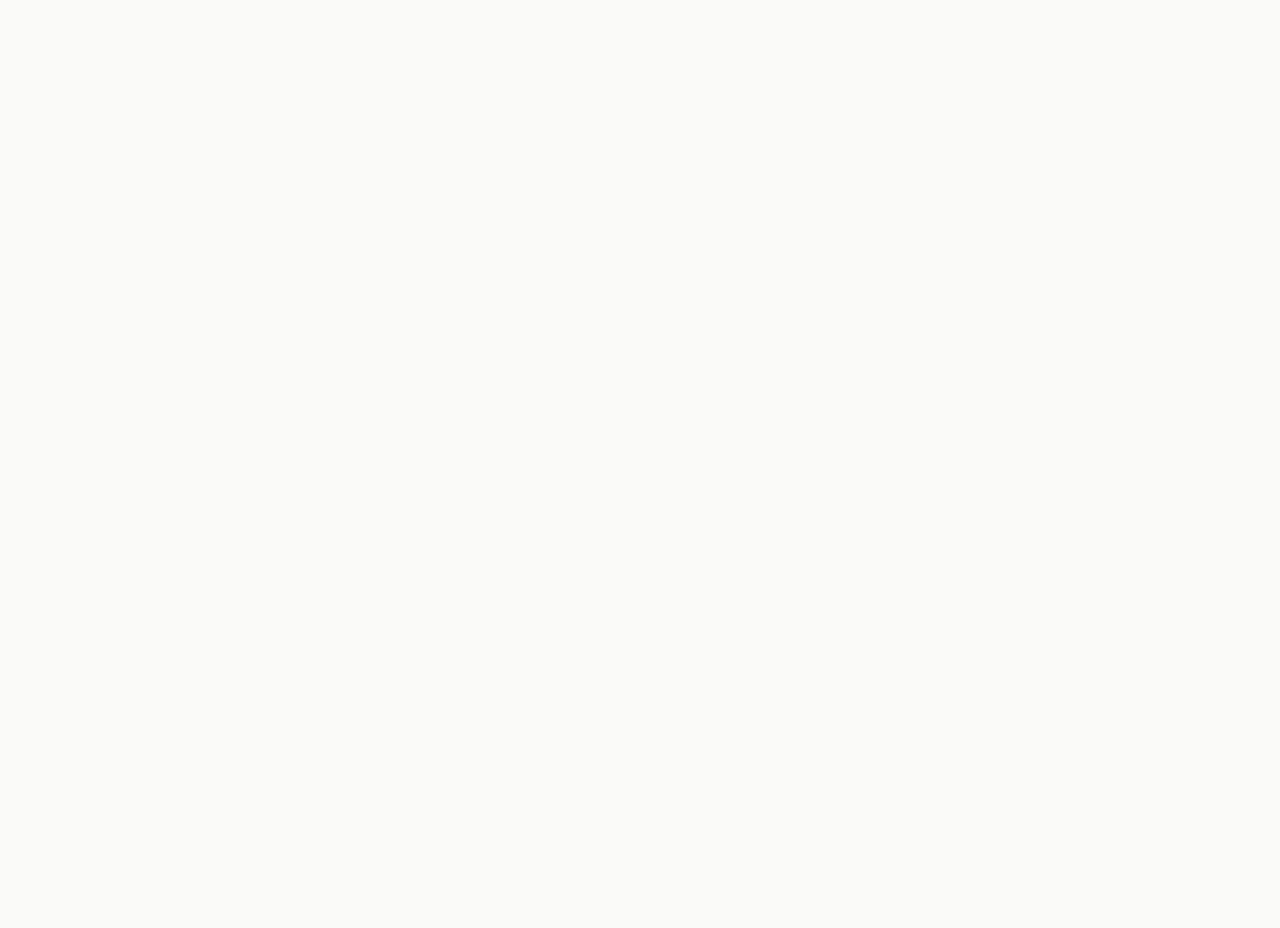
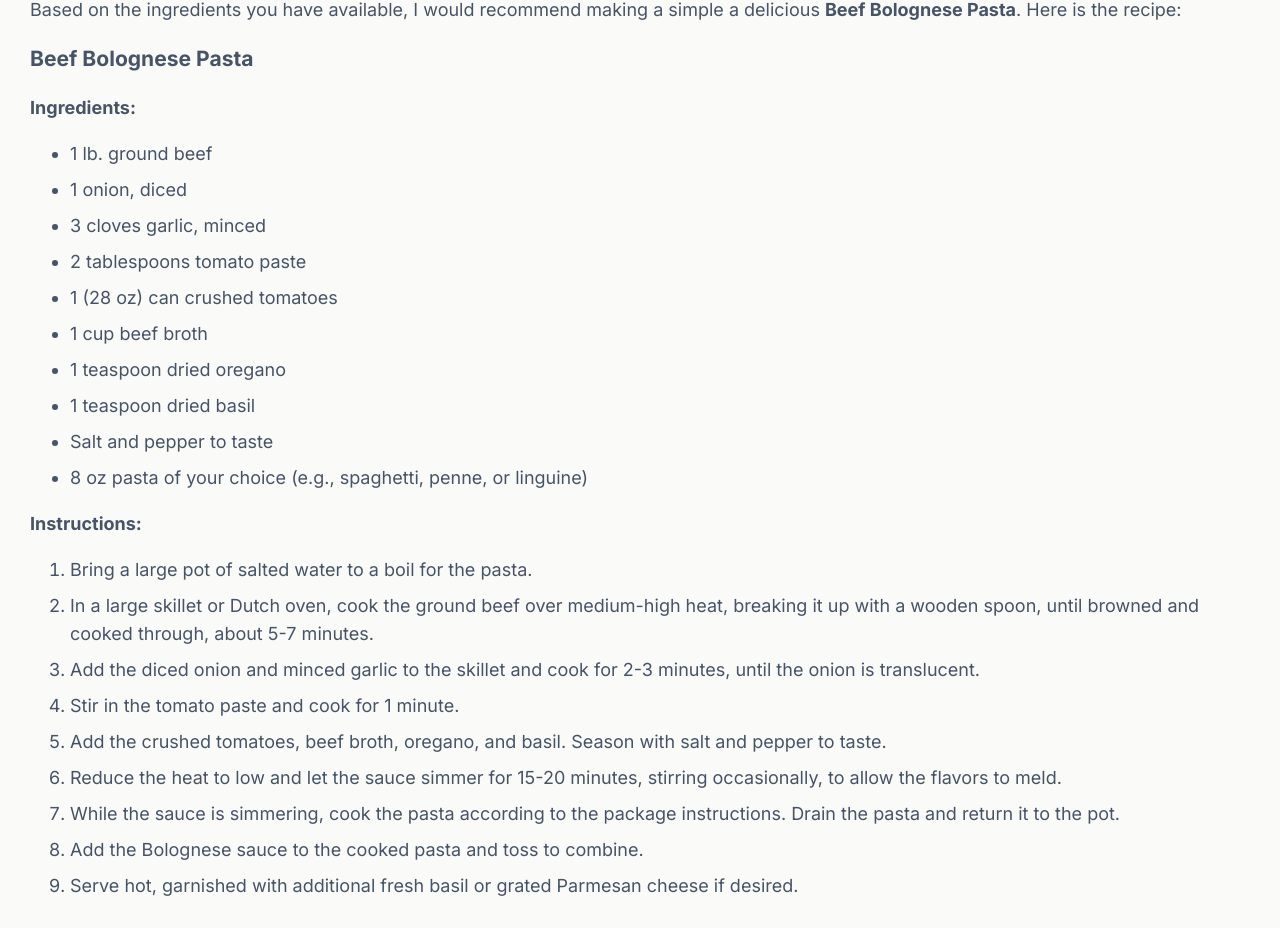
Before and after one commit to IoannisLykomitros/chef-ai-react-educational, a React (Vite) app: page / in a window 1280 px wide. Shown: the part 790-1718 px from the top of the page. Before the commit the page ends 800 px from the top, so only its background shows below. Built offline with nearby package versions, Linux system fonts and the light colour scheme.

Commit message:
added recipe component with basic styling

```diff
--- a/src/components/Main.jsx
+++ b/src/components/Main.jsx
@@ -1,6 +1,7 @@
 import { useState } from 'react';
 import Header from './Header';
 import IngredientsList from './IngredientsList';
+import Recipe from './Recipe';
 
 const Main = () => {
     const [ingredient, setIngredient] = useState(["chicken", "all the main spices", "corn", "heavy cream", "pasta"]);
@@ -26,6 +27,8 @@
                 <IngredientsList
                     ingredients={ingredient}
             />}
+
+            <Recipe />
         </main>
     );
 }
--- a/src/components/Recipe.jsx
+++ b/src/components/Recipe.jsx
@@ -0,0 +1,36 @@
+export default function Recipe() {
+    return (
+        <section>
+            <h2>Chef Ai Recommends:</h2>
+            <article className="suggested-recipe-container" aria-live="polite">
+                <p>Based on the ingredients you have available, I would recommend making a simple a delicious <strong>Beef Bolognese Pasta</strong>. Here is the recipe:</p>
+                <h3>Beef Bolognese Pasta</h3>
+                <strong>Ingredients:</strong>
+                <ul>
+                    <li>1 lb. ground beef</li>
+                    <li>1 onion, diced</li>
+                    <li>3 cloves garlic, minced</li>
+                    <li>2 tablespoons tomato paste</li>
+                    <li>1 (28 oz) can crushed tomatoes</li>
+                    <li>1 cup beef broth</li>
+                    <li>1 teaspoon dried oregano</li>
+                    <li>1 teaspoon dried basil</li>
+                    <li>Salt and pepper to taste</li>
+                    <li>8 oz pasta of your choice (e.g., spaghetti, penne, or linguine)</li>
+                </ul>
+                <strong>Instructions:</strong>
+                <ol>
+                    <li>Bring a large pot of salted water to a boil for the pasta.</li>
+                    <li>In a large skillet or Dutch oven, cook the ground beef over medium-high heat, breaking it up with a wooden spoon, until browned and cooked through, about 5-7 minutes.</li>
+                    <li>Add the diced onion and minced garlic to the skillet and cook for 2-3 minutes, until the onion is translucent.</li>
+                    <li>Stir in the tomato paste and cook for 1 minute.</li>
+                    <li>Add the crushed tomatoes, beef broth, oregano, and basil. Season with salt and pepper to taste.</li>
+                    <li>Reduce the heat to low and let the sauce simmer for 15-20 minutes, stirring occasionally, to allow the flavors to meld.</li>
+                    <li>While the sauce is simmering, cook the pasta according to the package instructions. Drain the pasta and return it to the pot.</li>
+                    <li>Add the Bolognese sauce to the cooked pasta and toss to combine.</li>
+                    <li>Serve hot, garnished with additional fresh basil or grated Parmesan cheese if desired.</li>
+                </ol>
+            </article>
+        </section>
+    )
+}
--- a/src/index.css
+++ b/src/index.css
@@ -110,6 +110,8 @@
     flex-grow: 1;
     max-width: 560px;
     max-height: 120px;
+    margin-bottom: 60px;
+    margin-top: 56px;
 }
 
 .get-recipe-container h3 {
@@ -135,3 +137,15 @@
     font-size: 0.875rem;
     cursor: pointer;
 }
+
+.suggested-recipe-container {
+    color: #475467;
+    line-height: 28px;
+    font-size: 1.125rem;
+    font-weight: 400;
+    margin-top: 24px;
+}
+
+.suggested-recipe-container ul li, .suggested-recipe-container ol li {
+    margin-bottom: 8px;
+}
```
